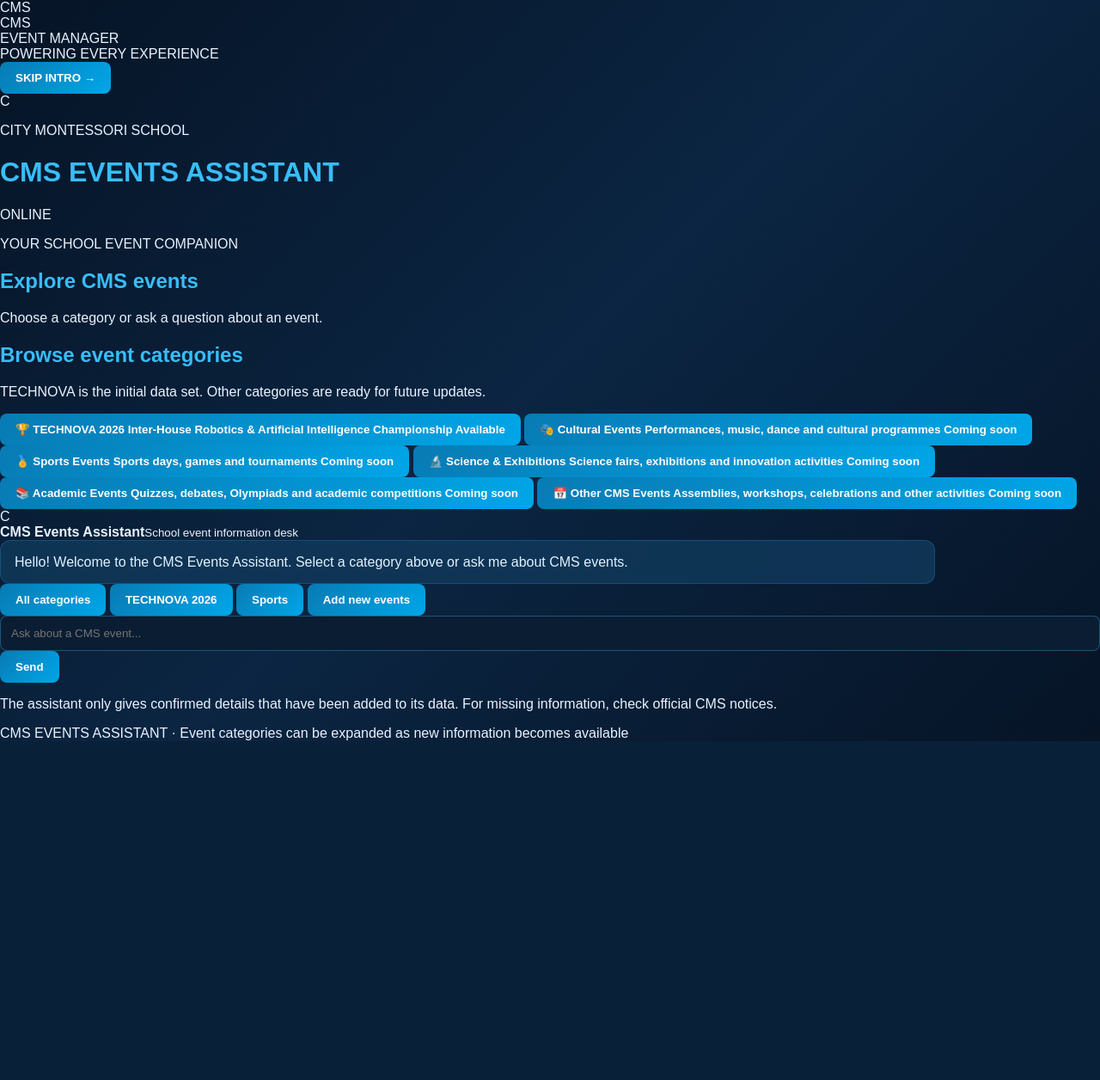
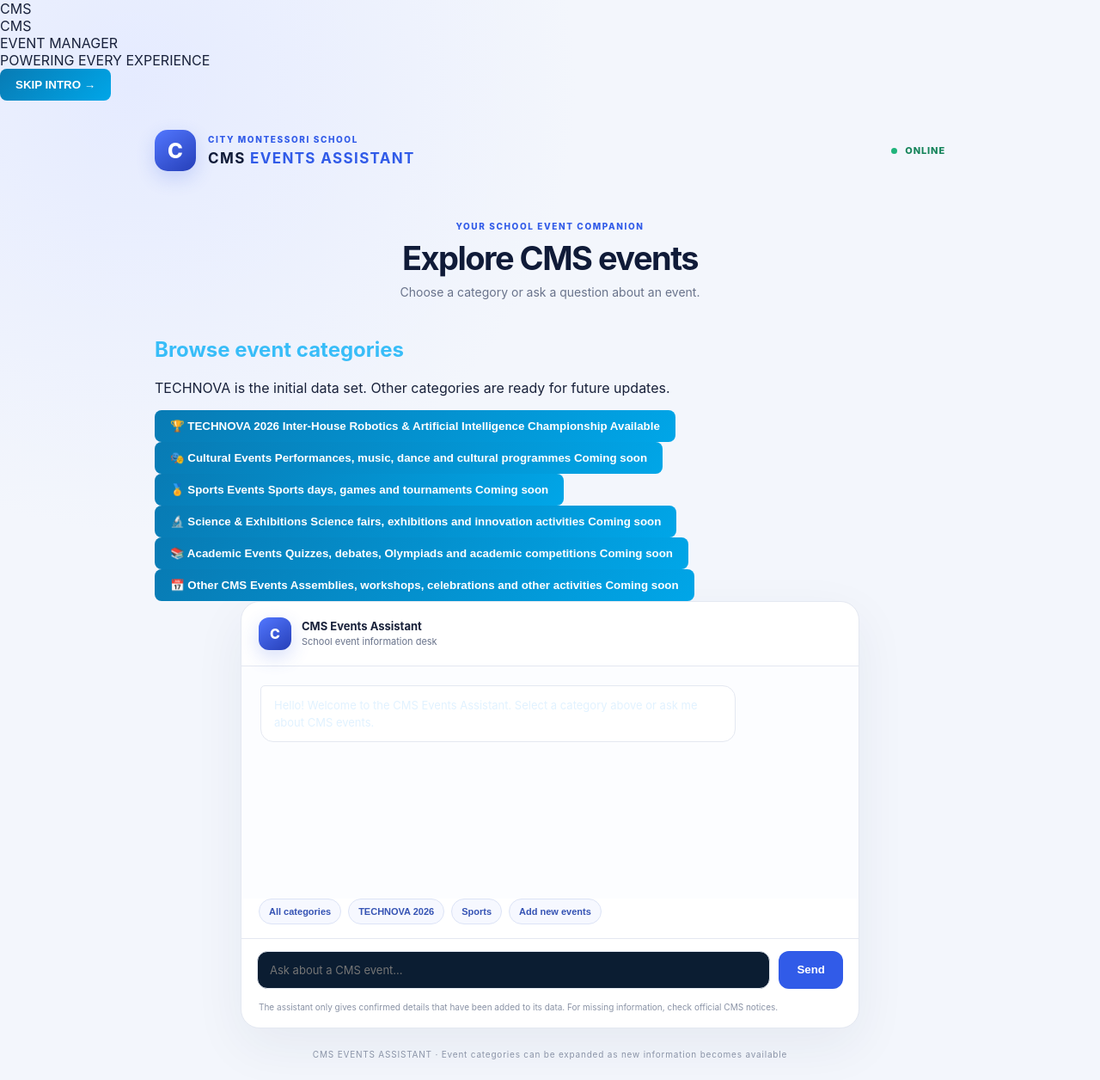
Before and after one commit to Launcher-sketch/CMS-TECHNOVA-CHATBOT, a Flask app: page / in a window 1280 px wide. Shown: the whole page at 86% size. Before the commit the page ends 862 px from the top, so only its background shows below. Run offline with Flask 3, Linux system fonts and the light colour scheme.

Commit message:
Update index.html

```diff
--- a/templates/index.html
+++ b/templates/index.html
@@ -6,223 +6,63 @@
   <title>{{ title }}</title>
   <link rel="stylesheet" href="{{ url_for('static', filename='style.css') }}">
   <style>
-
-/* =========================================
-   TECHNOVA - MAIN WEBSITE STYLING
-   ========================================= */
-
-* {
-    box-sizing: border-box;
+:root {
+  --navy: #101b38;
+  --blue: #315be8;
+  --ink: #18213a;
+  --muted: #69738b;
+  --line: #e4e8f1;
+  --bg: #f3f6fc;
 }
-
+* { box-sizing: border-box; }
 body {
-    margin: 0;
-    padding: 0;
-    font-family: Arial, Helvetica, sans-serif;
-    background: linear-gradient(135deg, #061426, #0b2542, #061426);
-    color: #e8f4ff;
-    min-height: 100vh;
+  margin: 0; min-height: 100vh; color: var(--ink);
+  font-family: Inter, ui-sans-serif, system-ui, -apple-system, "Segoe UI", sans-serif;
+  background: radial-gradient(circle at 12% 8%, #e5ebff 0, transparent 32%), var(--bg);
 }
-
-.container {
-    width: 90%;
-    max-width: 1100px;
-    margin: 30px auto;
+.shell { width: min(920px, calc(100% - 32px)); margin: 0 auto; padding: 34px 0 24px; }
+.topbar { display: flex; align-items: center; gap: 14px; }
+.brand-mark, .bot-avatar {
+  display: grid; place-items: center; color: white; font-weight: 800;
+  background: linear-gradient(145deg, #5277ff, #263fb8);
+  box-shadow: 0 8px 22px #315be833;
 }
-
-h1, h2, h3 {
-    color: #38bdf8;
-}
-
-button {
-    cursor: pointer;
-    border: none;
-    border-radius: 8px;
-    padding: 11px 18px;
-    background: linear-gradient(135deg, #087bb4, #00a6e8);
-    color: white;
-    font-weight: bold;
-    transition: 0.2s ease;
-}
-
-button:hover {
-    background: #0891d0;
-    transform: translateY(-1px);
-}
-
-input, textarea {
-    width: 100%;
-    padding: 12px;
-    border: 1px solid rgba(56, 189, 248, 0.35);
-    border-radius: 8px;
-    background: #0b1d32;
-    color: white;
-    outline: none;
-}
-
-input:focus, textarea:focus {
-    border-color: #38bdf8;
-}
-
-/* CHATBOT */
-
-.chat-container {
-    width: 100%;
-    max-width: 850px;
-    margin: 25px auto;
-    background: rgba(8, 25, 45, 0.92);
-    border: 1px solid rgba(56, 189, 248, 0.25);
-    border-radius: 16px;
-    padding: 20px;
-    box-shadow: 0 10px 35px rgba(0, 0, 0, 0.3);
-}
-
-.chat-header {
-    text-align: center;
-    padding: 15px;
-    border-bottom: 1px solid rgba(56, 189, 248, 0.2);
-}
-
-.chat-header h1 {
-    margin: 5px 0;
-    color: #38bdf8;
-}
-
-.chat-messages {
-    height: 420px;
-    overflow-y: auto;
-    padding: 15px 5px;
-    display: flex;
-    flex-direction: column;
-    gap: 14px;
-}
-
-.bubble {
-    max-width: 85%;
-    padding: 12px 16px;
-    border-radius: 12px;
-    line-height: 1.6;
-    overflow-wrap: anywhere;
-}
-
-.bubble.bot {
-    align-self: flex-start;
-    background: rgba(16, 55, 88, 0.9);
-    color: #e1f2ff;
-    border: 1px solid rgba(56, 189, 248, 0.2);
-}
-
-.bubble.user {
-    align-self: flex-end;
-    background: #087bb4;
-    color: white;
-}
-
-.chat-input {
-    display: flex;
-    gap: 10px;
-    margin-top: 12px;
-}
-
-.chat-input input {
-    flex: 1;
-}
-
-/* CHATBOT TABLE STYLING */
-
-.chat-table {
-    width: 100%;
-    border-collapse: collapse;
-    margin: 14px 0;
-    font-size: 14px;
-    overflow: hidden;
-    border-radius: 10px;
-    background: rgba(8, 25, 45, 0.8);
-}
-
-.chat-table th {
-    background: #087bb4;
-    color: #ffffff;
-    text-align: left;
-    padding: 12px;
-    border: 1px solid rgba(100, 200, 255, 0.2);
-}
-
-.chat-table td {
-    color: #d8eaff;
-    padding: 11px 12px;
-    border: 1px solid rgba(100, 200, 255, 0.16);
-}
-
-.chat-table tr:nth-child(even) {
-    background: rgba(30, 100, 150, 0.13);
-}
-
-.chat-table tr:hover {
-    background: rgba(0, 160, 255, 0.12);
-}
-
-.bubble.bot p {
-    margin: 7px 0;
-    line-height: 1.6;
-}
-
-.bubble.bot ul {
-    padding-left: 22px;
-    margin: 8px 0;
-}
-
-.bubble.bot li {
-    margin: 5px 0;
-}
-
-/* SCROLLBAR */
-
-.chat-messages::-webkit-scrollbar {
-    width: 6px;
-}
-
-.chat-messages::-webkit-scrollbar-thumb {
-    background: #087bb4;
-    border-radius: 10px;
-}
-
-/* MOBILE RESPONSIVENESS */
-
-@media (max-width: 600px) {
-    .container {
-        width: 95%;
-        margin: 12px auto;
-    }
-
-    .chat-container {
-        padding: 12px;
-        border-radius: 10px;
-    }
-
-    .chat-messages {
-        height: 65vh;
-    }
-
-    .bubble {
-        max-width: 95%;
-    }
-
-    .chat-table {
-        font-size: 12px;
-        display: block;
-        overflow-x: auto;
-        white-space: nowrap;
-    }
-
-    .chat-table th,
-    .chat-table td {
-        padding: 8px;
-    }
-
-    .chat-input {
-        gap: 6px;
-    }
+.brand-mark { width: 48px; height: 48px; border-radius: 15px; font-size: 24px; }
+.eyebrow { margin: 0 0 6px; color: var(--blue); font-size: 10px; font-weight: 800; letter-spacing: .16em; }
+h1 { margin: 0; font-size: 17px; letter-spacing: .08em; color: var(--navy); }
+h1 span { color: var(--blue); }
+.status { margin-left: auto; color: #16845b; font-size: 11px; font-weight: 800; letter-spacing: .08em; }
+.status i { display: inline-block; width: 7px; height: 7px; margin-right: 6px; border-radius: 50%; background: #20b47b; }
+.intro { padding: 58px 0 24px; text-align: center; }
+.intro h2 { margin: 8px 0; color: var(--navy); font-size: clamp(26px, 5vw, 38px); letter-spacing: -.04em; }
+.intro > p:last-child { margin: 0; color: var(--muted); font-size: 14px; }
+.chat-card { max-width: 720px; margin: 0 auto; overflow: hidden; border: 1px solid var(--line); border-radius: 22px; background: white; box-shadow: 0 20px 60px #1a2a5510; }
+.chat-head { display: flex; align-items: center; gap: 12px; padding: 18px 20px; border-bottom: 1px solid var(--line); }
+.bot-avatar { width: 38px; height: 38px; border-radius: 12px; }
+.chat-head strong, .chat-head small { display: block; }
+.chat-head strong { font-size: 13px; }
+.chat-head small { margin-top: 3px; color: var(--muted); font-size: 11px; }
+.messages { display: flex; min-height: 270px; max-height: 420px; flex-direction: column; gap: 12px; overflow-y: auto; padding: 22px; background: #fcfdff; }
+.bubble { max-width: 82%; padding: 12px 15px; border-radius: 15px; font-size: 13px; line-height: 1.55; white-space: pre-wrap; }
+.bubble.bot { align-self: flex-start; border: 1px solid var(--line); border-top-left-radius: 5px; background: white; }
+.bubble.user { align-self: flex-end; border-top-right-radius: 5px; color: white; background: var(--blue); }
+.suggestions { display: flex; flex-wrap: wrap; gap: 8px; padding: 0 20px 16px; }
+.suggestions button { padding: 8px 11px; border: 1px solid #dce3f6; border-radius: 999px; color: #3553b4; background: #f6f8ff; font-size: 11px; cursor: pointer; }
+.suggestions button:hover { background: #eaf0ff; }
+.composer { display: flex; gap: 10px; padding: 14px 18px; border-top: 1px solid var(--line); }
+.composer input { min-width: 0; flex: 1; padding: 13px 14px; border: 1px solid var(--line); border-radius: 12px; outline: none; font: inherit; font-size: 13px; }
+.composer input:focus { border-color: #8da4ff; box-shadow: 0 0 0 3px #315be815; }
+.composer button { padding: 0 21px; border: 0; border-radius: 12px; color: white; background: var(--blue); font-weight: 700; cursor: pointer; }
+.composer button:disabled { opacity: .6; cursor: wait; }
+.disclaimer { margin: 0; padding: 0 20px 16px; color: #8992a5; font-size: 10px; line-height: 1.5; }
+footer { padding-top: 24px; color: #8b94a8; text-align: center; font-size: 10px; letter-spacing: .08em; }
+@media (max-width: 520px) {
+  .shell { padding-top: 22px; }
+  .intro { padding-top: 42px; }
+  .messages { min-height: 300px; padding: 16px; }
+  .suggestions { padding-inline: 14px; }
+  .composer { padding: 12px; }
+  .composer button { padding-inline: 15px; }
 }
 </style>
 </head>
```
